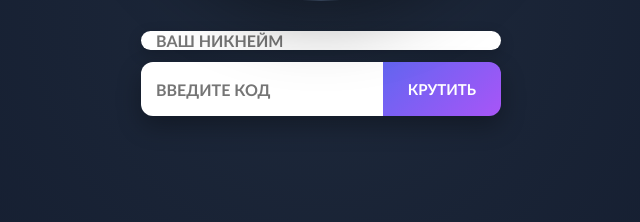
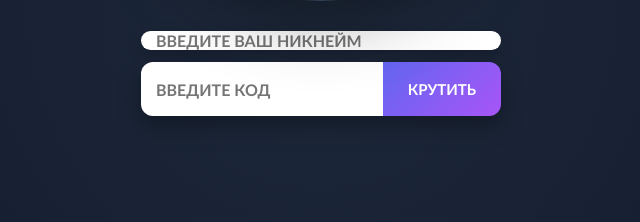
Before and after one commit to phrequencyz/roulette, a Flask app: page / in a window 1280 px wide. Shown: the part 415-637 px from the top of the page, without its empty margins (319-959 px from the left). Run offline with Flask 3, Linux system fonts and the light colour scheme; data that the repository does not hold is empty; some libraries are stand-ins or nearby versions.

Commit message:
Update wheel.html

```diff
--- a/templates/wheel.html
+++ b/templates/wheel.html
@@ -136,7 +136,7 @@
     </div>
 
     <div class="controls-wrapper">
-        <input type="text" id="nickname" placeholder="ВАШ НИКНЕЙМ">
+        <input type="text" id="nickname" placeholder="ВВЕДИТЕ ВАШ НИКНЕЙМ">
 
         <div class="controls">
             <input type="text" id="promo-code" placeholder="ВВЕДИТЕ КОД">
```
